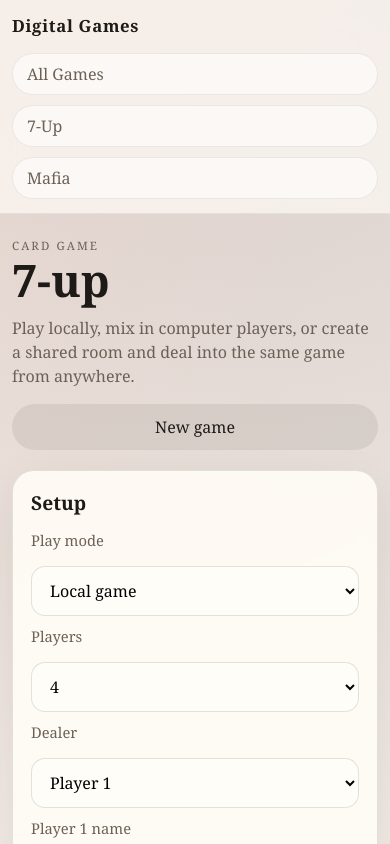
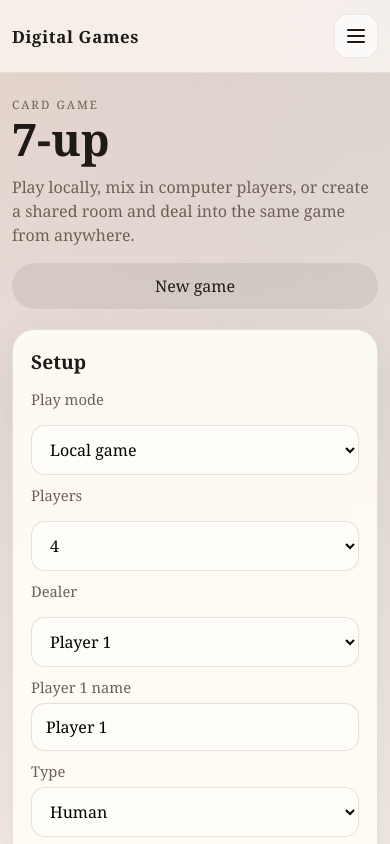
Before and after one commit to jasonhudson33/digital-games, a Next.js app: page /seven-up in a window 390 px wide. Shown: the top 844 px of the page. Built offline with nearby package versions, Linux system fonts and the light colour scheme.

Commit message:
update navigation

```diff
--- a/app/globals.css
+++ b/app/globals.css
@@ -55,6 +55,29 @@ body {
   display: flex;
   flex-wrap: wrap;
   gap: 10px;
+}
+
+.site-menu-toggle {
+  display: none;
+  width: 44px;
+  height: 44px;
+  padding: 0;
+  border: 1px solid rgba(30, 26, 23, 0.08);
+  border-radius: 14px;
+  background: rgba(255, 255, 255, 0.7);
+  align-items: center;
+  justify-content: center;
+  flex-direction: column;
+  gap: 4px;
+  cursor: pointer;
+}
+
+.site-menu-toggle span {
+  display: block;
+  width: 18px;
+  height: 2px;
+  border-radius: 999px;
+  background: var(--ink);
 }
 
 .site-nav-link {
@@ -687,15 +710,40 @@ input {
     padding: 20px;
   }
 
-  .site-header-inner,
-  .site-nav,
-
   .hero,
   .hand-header,
   .turn-actions,
   .join-seat-row {
     flex-direction: column;
     align-items: stretch;
+  }
+
+  .site-header-inner {
+    position: relative;
+  }
+
+  .site-menu-toggle {
+    display: inline-flex;
+  }
+
+  .site-nav {
+    display: none;
+    position: absolute;
+    top: calc(100% + 10px);
+    right: 0;
+    width: min(220px, calc(100vw - 24px));
+    padding: 10px;
+    border: 1px solid rgba(30, 26, 23, 0.08);
+    border-radius: 18px;
+    background: rgba(255, 252, 246, 0.96);
+    box-shadow: var(--shadow);
+    flex-direction: column;
+    align-items: stretch;
+    gap: 8px;
+  }
+
+  .site-nav.open {
+    display: flex;
   }
 
   .meta-grid,
--- a/components/site-header.js
+++ b/components/site-header.js
@@ -2,6 +2,7 @@
 
 import Link from "next/link";
 import { usePathname } from "next/navigation";
+import { useEffect, useState } from "react";
 
 const games = [
   { name: "All Games", href: "/" },
@@ -11,6 +12,11 @@ const games = [
 
 export default function SiteHeader() {
   const pathname = usePathname();
+  const [menuOpen, setMenuOpen] = useState(false);
+
+  useEffect(() => {
+    setMenuOpen(false);
+  }, [pathname]);
 
   if (pathname?.startsWith("/mafia")) {
     return null;
@@ -22,7 +28,23 @@ export default function SiteHeader() {
         <Link href="/" className="site-brand">
           Digital Games
         </Link>
-        <nav className="site-nav" aria-label="Game navigation">
+        <button
+          type="button"
+          className="site-menu-toggle"
+          aria-expanded={menuOpen}
+          aria-controls="site-nav"
+          aria-label={menuOpen ? "Close navigation menu" : "Open navigation menu"}
+          onClick={() => setMenuOpen((open) => !open)}
+        >
+          <span />
+          <span />
+          <span />
+        </button>
+        <nav
+          id="site-nav"
+          className={`site-nav ${menuOpen ? "open" : ""}`}
+          aria-label="Game navigation"
+        >
           {games.map((game) => (
             <Link key={game.href} href={game.href} className="site-nav-link">
               {game.name}
```
